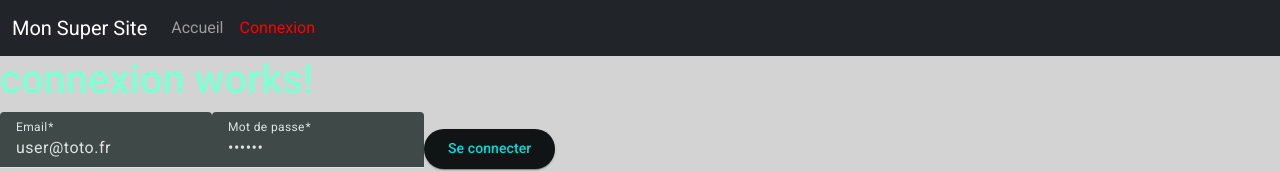
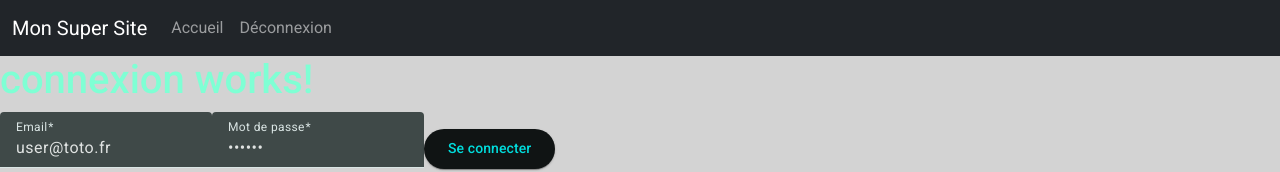
Before and after one commit to Fonzy57/spring-GUI, an Angular app: page /connexion in a window 1280 px wide. Shown: the top 172 px of the page. Built offline with nearby package versions, Linux system fonts and the light colour scheme; sample sign-in values are in the browser's storage.

Commit message:
Change button if user is connected or not

```diff
--- a/src/app/app.component.html
+++ b/src/app/app.component.html
@@ -28,14 +28,27 @@
             Accueil
           </a>
         </li>
+        @if (!auth.connecte) {
         <li class="nav-item">
           <a
             class="nav-link"
             routerLink="/connexion"
             routerLinkActive="page-actuelle"
-            >Connexion</a
           >
+            Connexion
+          </a>
         </li>
+        } @else {
+        <li class="nav-item">
+          <a
+            class="nav-link"
+            routerLink="/connexion"
+            (click)="auth.deconnexion()"
+          >
+            Déconnexion
+          </a>
+        </li>
+        }
       </ul>
       <!-- <form>
         <input
--- a/src/app/app.component.ts
+++ b/src/app/app.component.ts
@@ -1,5 +1,6 @@
-import { Component } from '@angular/core';
+import { Component, inject } from '@angular/core';
 import { RouterLink, RouterLinkActive, RouterOutlet } from '@angular/router';
+import { AuthService } from './services/auth.service';
 
 @Component({
   selector: 'app-root',
@@ -9,4 +10,5 @@ import { RouterLink, RouterLinkActive, RouterOutlet } from '@angular/router';
 })
 export class AppComponent {
   title = 'Hello Tetiana et Victor !';
+  auth: AuthService = inject(AuthService);
 }
--- a/src/app/pages/connexion/connexion.component.ts
+++ b/src/app/pages/connexion/connexion.component.ts
@@ -8,8 +8,9 @@ import {
 } from '@angular/forms';
 import { MatButtonModule } from '@angular/material/button';
 import { MatInputModule } from '@angular/material/input';
-import { MatSnackBar } from '@angular/material/snack-bar';
 import { NotificationService } from '../../services/notification.service';
+import { Router } from '@angular/router';
+import { AuthService } from '../../services/auth.service';
 
 @Component({
   selector: 'app-connexion',
@@ -21,6 +22,8 @@ export class ConnexionComponent {
   http = inject(HttpClient);
   formBuilder: FormBuilder = inject(FormBuilder);
   notification: NotificationService = inject(NotificationService);
+  router: Router = inject(Router);
+  auth: AuthService = inject(AuthService);
 
   formulaire = this.formBuilder.group({
     email: ['user@toto.fr', [Validators.required, Validators.email]],
@@ -35,7 +38,10 @@ export class ConnexionComponent {
           responseType: 'text',
         })
         .subscribe({
-          next: (result) => localStorage.setItem('jwt', result), // ICI LE RESULT C'EST LE JWT
+          next: (result) => {
+            this.auth.connexion(result);
+            this.router.navigateByUrl('/accueil');
+          }, // ICI LE RESULT C'EST LE JWT
           error: (erreur) => {
             if (erreur.status === 401) {
               this.notification.show('Mauvais email ou mot de passe', 'error');
```
